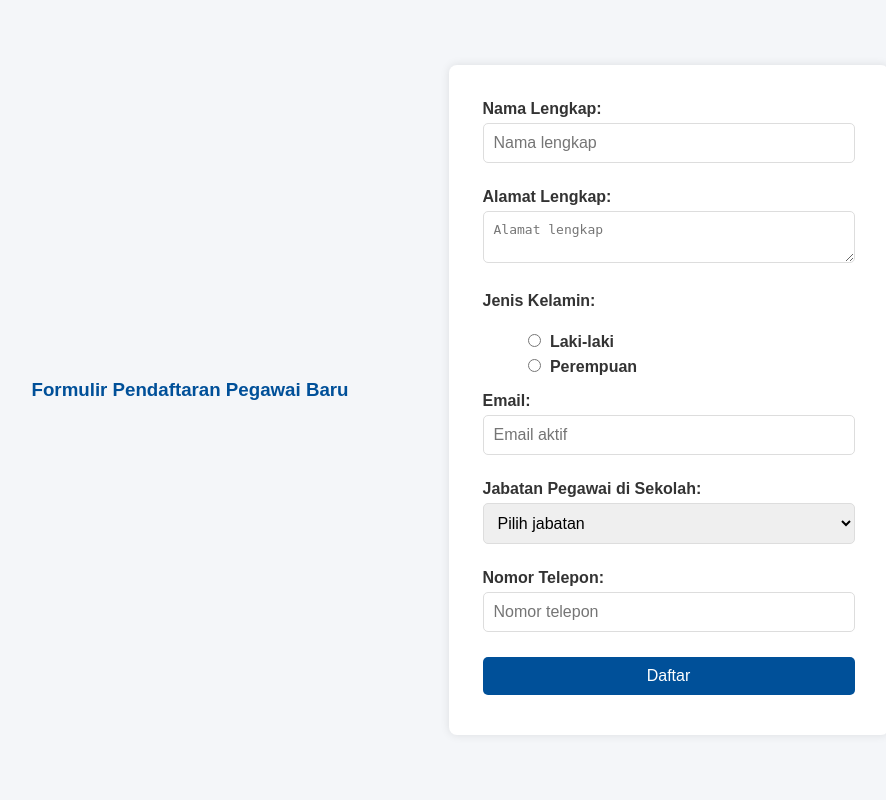
After one commit to rukiwatsuyoidesune/pendaftaran-siswa, a PHP site: page /form-daftar-pegawai.php in a window 1280 px wide. The commit adds this page. Shown: the whole page, without its empty margins (180-1066 px from the left). Run offline with PHP 8.4, Linux system fonts and the light colour scheme.

Commit message:
tambah tabel pegawai

```diff
--- /dev/null
+++ b/form-daftar-pegawai.php
@@ -0,0 +1,127 @@
+<!DOCTYPE html>
+<html>
+<head>
+    <title>Formulir Pendaftaran Pegawai Baru | Sistem Informasi Kepegawaian</title>
+    <style>
+        body {
+            font-family: Arial, sans-serif;
+            background-color: #f4f6f9;
+            color: #333;
+            display: flex;
+            justify-content: center;
+            align-items: center;
+            height: 100vh;
+            margin: 0;
+        }
+        header {
+            text-align: center;
+            margin-bottom: 20px
+        }
+        h3 {
+            color: #005099;
+        }
+        form {
+            background-color: white;
+            padding: 20px;
+            border-radius: 8px;
+            box-shadow: 0px 0px 10px rgba(0, 0, 0, 0.1);
+            width: 100%;
+            max-width: 400px;
+            margin-left: 100px;
+        }
+        fieldset {
+            border: none;
+        }
+        label {
+            display: block;
+            margin-bottom: 5px;
+            font-weight: bold;
+        }
+        input[type="text"], input[type="email"], textarea, select {
+            width: 100%;
+            padding: 10px;
+            margin-bottom: 15px;
+            border: 1px solid #ddd;
+            border-radius: 5px;
+            font-size: 1em;
+            box-sizing: border-box;
+        }
+        textarea {
+            resize: vertical;
+        }
+        input[type="radio"] {
+            margin-right: 5px;
+        }
+        p {
+            margin: 10px 0;
+        }
+        .radio-group label {
+            display: inline-block;
+            margin-right: 15px;
+        }
+        input[type="submit"] {
+            background-color: #005099;
+            color: white;
+            padding: 10px 20px;
+            border: none;
+            border-radius: 5px;
+            cursor: pointer;
+            font-size: 1em;
+            transition: background-color 0.3s;
+            width: 100%;
+        }
+        input[type="submit"]:hover {
+            background-color: #45a049;
+        }
+    </style>
+</head>
+
+<body>
+    <header>
+        <h3>Formulir Pendaftaran Pegawai Baru</h3>
+    </header>
+
+    <form action="proses-pendaftaran-pegawai.php" method="POST">
+        <fieldset>
+            <p>
+                <label for="nama">Nama Lengkap:</label>
+                <input type="text" name="nama" placeholder="Nama lengkap" required />
+            </p>
+            <p>
+                <label for="alamat">Alamat Lengkap:</label>
+                <textarea name="alamat" placeholder="Alamat lengkap" required></textarea>
+            </p>
+            <p class="radio-group">
+                <label for="jenis_kelamin">Jenis Kelamin:</label>
+                <ul>
+                    <label><input type="radio" name="jenis_kelamin" value="laki-laki" required> Laki-laki</label>
+                    <label><input type="radio" name="jenis_kelamin" value="perempuan"> Perempuan</label>
+                </ul>
+            </p>
+            <p>
+                <label for="email">Email:</label>
+                <input type="email" name="email" placeholder="Email aktif" required />
+            </p>
+            <p>
+                <label for="jabatan">Jabatan Pegawai di Sekolah:</label>
+                <select name="jabatan" required>
+                    <option value="">Pilih jabatan</option>
+                    <option>Guru</option>
+                    <option>Staf TU</option>
+                    <option>Kepala Sekolah</option>
+                    <option>Wakil Kepala Sekolah</option>
+                    <option>Petugas Kebersihan</option>
+                    <option>Penjaga Sekolah</option>
+                </select>
+            </p>
+            <p>
+                <label for="telepon">Nomor Telepon:</label>
+                <input type="text" name="telepon" placeholder="Nomor telepon" required />
+            </p>
+            <p>
+                <input type="submit" value="Daftar" name="daftar" />
+            </p>
+        </fieldset>
+    </form>
+</body>
+</html>
--- a/index.php
+++ b/index.php
@@ -72,7 +72,8 @@
     <nav>
         <ul>
             <li><a href="form-daftar.php">Daftar Baru</a></li>
-            <li><a href="list-siswa.php">Pendaftar</a></li>
+            <li><a href="list-siswa.php">Pendaftar (Siswa)</a></li>
+            <li><a href="list-pegawai.php">Pendaftar (Pegawai)</a></li>
         </ul>
     </nav>
 
```
Also changed, not shown: form-edit-pegawai.php (added, +154 -0 lines), hapus-pegawai.php (added, +25 -0 lines), list-pegawai.php (added, +130 -0 lines), proses-edit-pegawai.php (added, +35 -0 lines), proses-pendaftaran-pegawai.php (added, +35 -0 lines).
